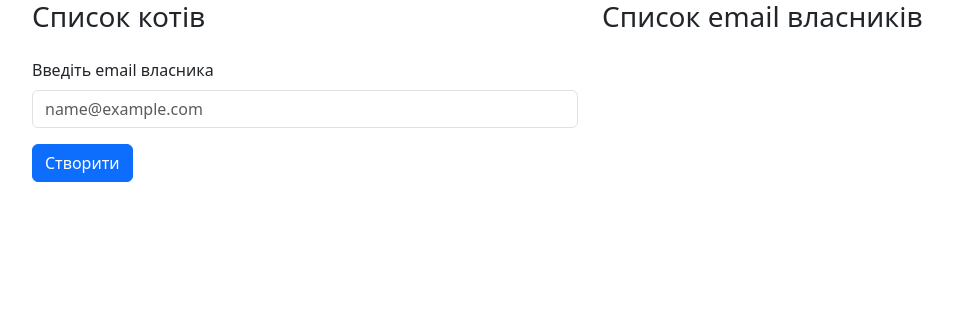
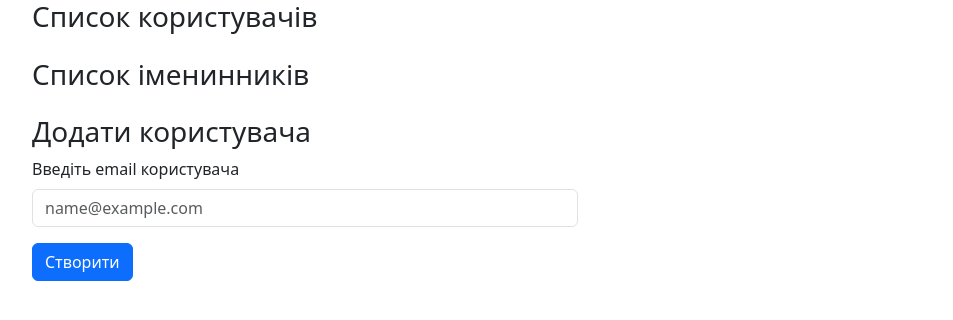
Before and after one commit to VadimMarenko/python-web_hw_13, a FastAPI app: page /main.html in a window 1280 px wide. Shown: the top 320 px of the page, without its empty margins (50-1003 px from the left). Run offline with FastAPI, Linux system fonts and the light colour scheme; data that the repository does not hold is empty.

Commit message:
Update main.html

```diff
--- a/templates/main.html
+++ b/templates/main.html
@@ -16,20 +16,23 @@
     <div class="container">
       <div class="row mb-3">
         <div class="col-6">
-          <h3>Список котів</h3>
-          <ul class="list-group" id="cats"></ul>
+          <h3>Список користувачів</h3>
+          <ul class="list-group" id="users"></ul>
         </div>
+      </div>
+      <div class="row mb-3">
         <div class="col-6">
-          <h3>Список email власників</h3>
-          <ul class="list-group" id="owners"></ul>
+          <h3>Список іменинників</h3>
+          <ul class="list-group" id="birthdays"></ul>
         </div>
       </div>
       <div class="row">
         <div class="col-6">
-          <form id="ownerCreate">
+          <h3>Додати користувача</h3>
+          <form id="usersCreate">
             <div class="mb-3">
               <label for="name" class="form-label"
-                >Введіть email власника</label
+                >Введіть email користувача</label
               >
               <input
                 type="email"
@@ -44,6 +47,6 @@
         </div>
       </div>
     </div>
-    <script src="javascript/app.js"></script>
+    <script src="/static/javascript/app.js"></script>
   </body>
 </html>
```
